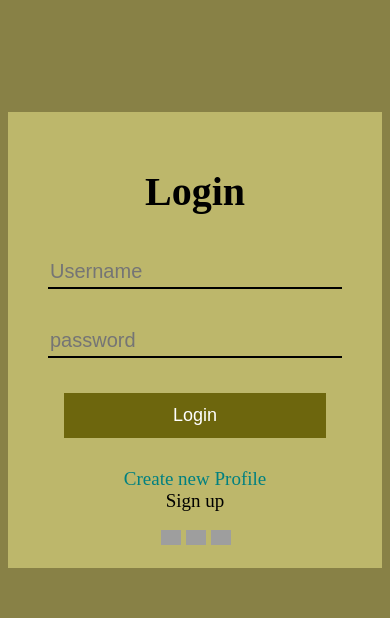
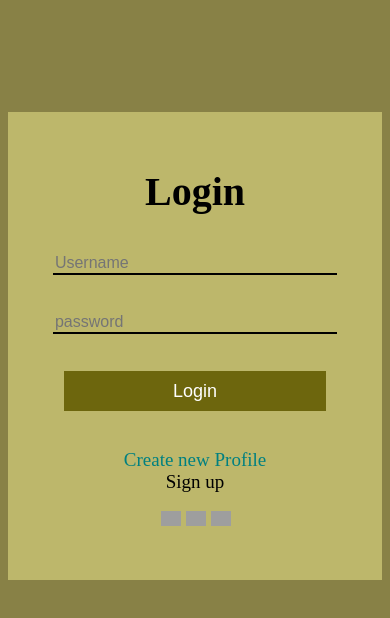
Before and after one commit to ganateja1me/Login-Page, a plain HTML site: page index.html in a window 390 px wide. Drawn offline with Linux system fonts and the light colour scheme; grey boxes are pictures that could not be loaded.

Commit message:
Update style.css

```diff
--- a/src/style.css
+++ b/src/style.css
@@ -1,35 +1,38 @@
 
 body{
     background-color:rgb(136, 129, 70);
-    margin-top: 100px;
+    margin-top: 9%;
     text-align: center;;
 }
+
 .heading{
     text-align: center;
     margin-top:0px;
-    margin-bottom: 40px;
+    margin-bottom: 10%;
     color:black;
     font-size: 40px;
 }
 form{
     text-align: center;
     background-color:darkkhaki;
-    height:400px;
-    width:350px;
-    margin-left: 550px;
-    padding-top: 80px;
+    height:100%;
+    width:25%;
+    margin-left: 37%;
+    padding-top: 5%;
+    padding-bottom: 3%;
 
 }
+
 form:hover{
     box-shadow: 8px 8px 10px 8px rgba(99, 57, 57, 0.61);
 }
 @media all and (max-width: 1200px){
     form{
-        width:100%;
-        margin-top:30%;
-        margin-left:0%;
-        height:400px;
-        padding-top:15%
+        width:80%;
+        margin-top:0%;
+        margin-left:10%;
+        height:90%;
+        padding-top:10%
     }
 }
 @media all and (max-width: 600px){
@@ -44,7 +47,7 @@ form:hover{
 .namediv, .passdiv{
     border-bottom:2px solid black;
     position: relative;
-    margin: 35px 40px;
+    margin: 10% 12%;
     text-align: center;
 }
 .namediv input, .passdiv input{
@@ -53,11 +56,11 @@ form:hover{
     outline: none;
     width: 100%;
     color:black;
-    height:30px;
-    font-size: 20px;
+    height:10%;
+    font-size: 100%;
 }
 .hi{
-    height:45px;
+    height:40px;
     width:70%;
     border:none;
     outline:none;
@@ -65,9 +68,9 @@ form:hover{
     background-size:200%;
     color:white;
     font-size:18px;
-    margin-left: 30px;
-    margin-right: 30px;
-    margin-bottom: 30px;
+    margin-left: 10%;
+    margin-right: 10%;
+    margin-bottom: 10%;
 }
 .hi:hover{
     background-color:green;
```
